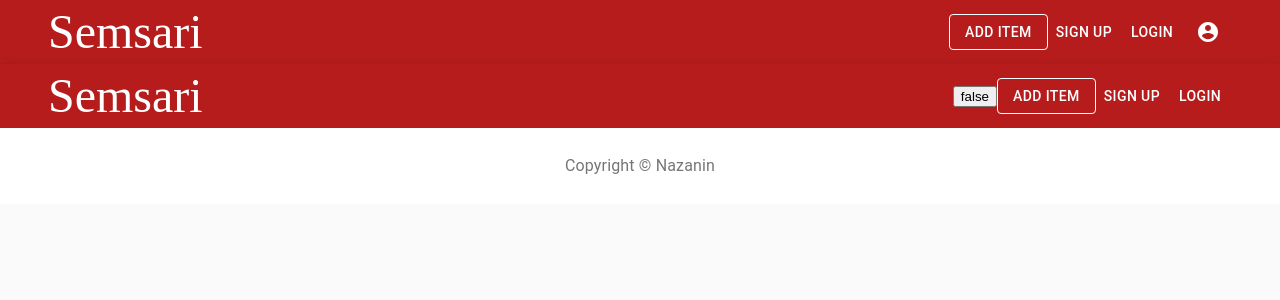
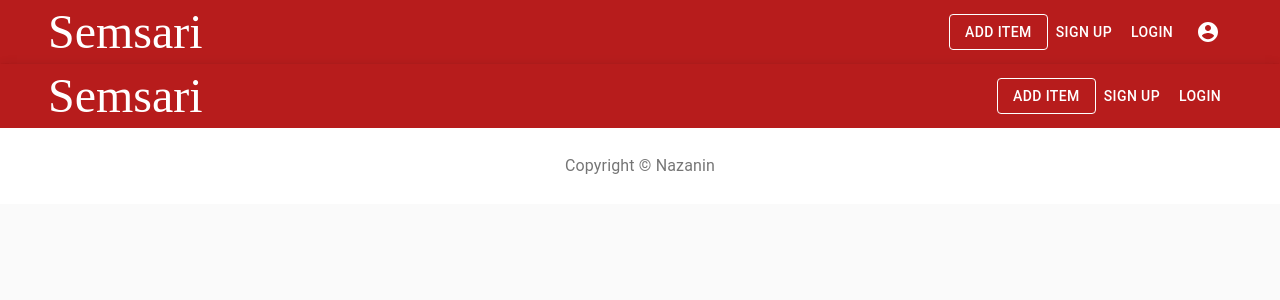
Before and after one commit to nazi-pira/semsari, a React (Create React App) app: page /searchItemPage in a window 1280 px wide. Shown: the top 300 px of the page. Built offline with nearby package versions, Linux system fonts and the light colour scheme; a web font is replaced by a local one.

Commit message:
Heroku link add

```diff
--- a/src/App.js
+++ b/src/App.js
@@ -1,5 +1,4 @@
 import React from 'react';
-import { useSelector } from 'react-redux';
 
 import { BrowserRouter as Router, Switch, Route } from 'react-router-dom';
 
@@ -22,8 +21,6 @@ import Footer from './components/Footer'
 import customTheme from './theme';
 
 export default function App() {
-  const { isLoggedIn } = useSelector((state) => state.user)
-
   return (
     <ThemeProvider theme={customTheme}>
       <CssBaseline />
--- a/src/components/Navbar2.js
+++ b/src/components/Navbar2.js
@@ -1,4 +1,5 @@
 import React from 'react';
+import { useSelector } from 'react-redux';
 import { Link as RouterLink } from 'react-router-dom';
 
 import { makeStyles } from '@material-ui/core/styles';
@@ -48,8 +49,6 @@ export default function Navbar() {
   const [anchorEl, setAnchorEl] = React.useState(null);
   const open = Boolean(anchorEl);
 
-  const [isLoggedIn, setIsLoggedIn] = React.useState(false)
-
   const handleMenu = (event) => {
     setAnchorEl(event.currentTarget);
   };
@@ -59,6 +58,8 @@ export default function Navbar() {
   };
 
   const classes = useStyles();
+  const { isLoggedIn } = useSelector((state) => state.user)
+
   return (
     <AppBar position="static">
       <Container maxWidth="lg">
@@ -68,7 +69,6 @@ export default function Navbar() {
               Semsari
             </Link>
           </Typography>
-          <button type="button" onClick={() => setIsLoggedIn(!isLoggedIn)}>{`${isLoggedIn}`}</button>
           <Button className={classes.sectionDesktop} component={RouterLink} variant="outlined" color="inherit" to={isLoggedIn ? '/item/add' : '/signup'}><Typography variant="button">Add Item</Typography></Button>
           {!isLoggedIn ? <Button className={classes.sectionDesktop} component={RouterLink} color="inherit" to="/signup"><Typography variant="button">Sign Up</Typography></Button> : <span />}
           {!isLoggedIn ? <Button className={classes.sectionDesktop} component={RouterLink} color="inherit" to="/login"><Typography variant="button">Login</Typography></Button> : <span />}
--- a/src/config/config.js
+++ b/src/config/config.js
@@ -1 +1 @@
-export const BACKEND_BASE_URL = 'http://localhost:8080'
+export const BACKEND_BASE_URL = 'https://semsari.herokuapp.com'
--- a/src/reducers/itemReducer.js
+++ b/src/reducers/itemReducer.js
@@ -52,7 +52,7 @@ export const getItemsByQuery = (queryParams) => {
       }
     } catch (err) {
       console.log('>>> getItems ERROR:', err);
-      dispatch(actions.setMessage({ error: { search: err } }))
+      // dispatch(actions.setMessage({ error: { search: err } }))
     }
   }
 }
```
Also changed, not shown: 1 other file (tests, documents, lock files or other folders).
